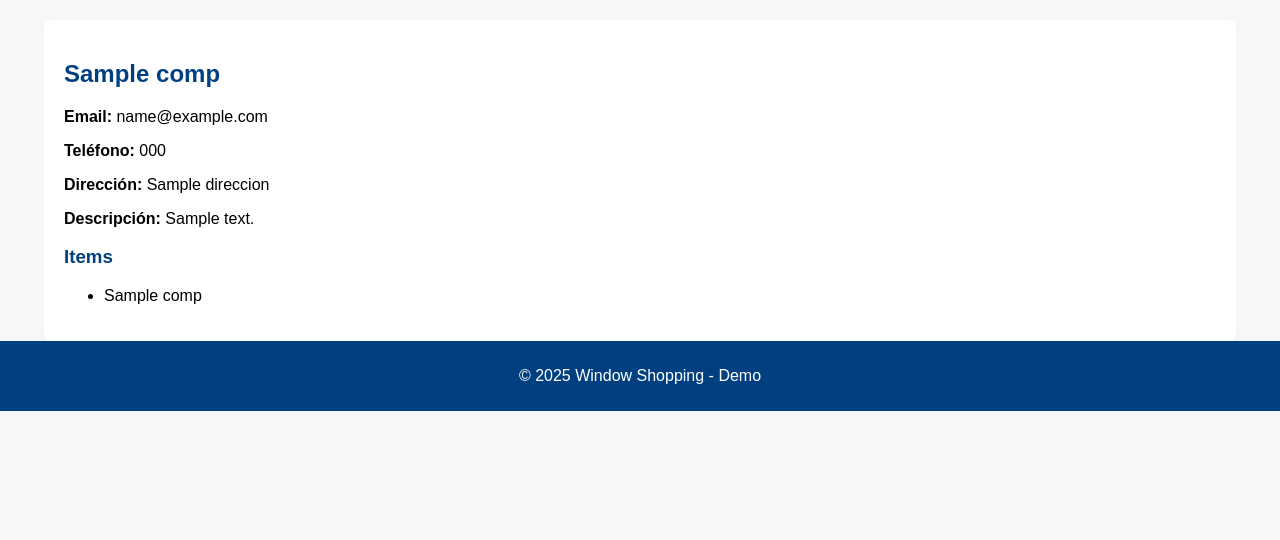
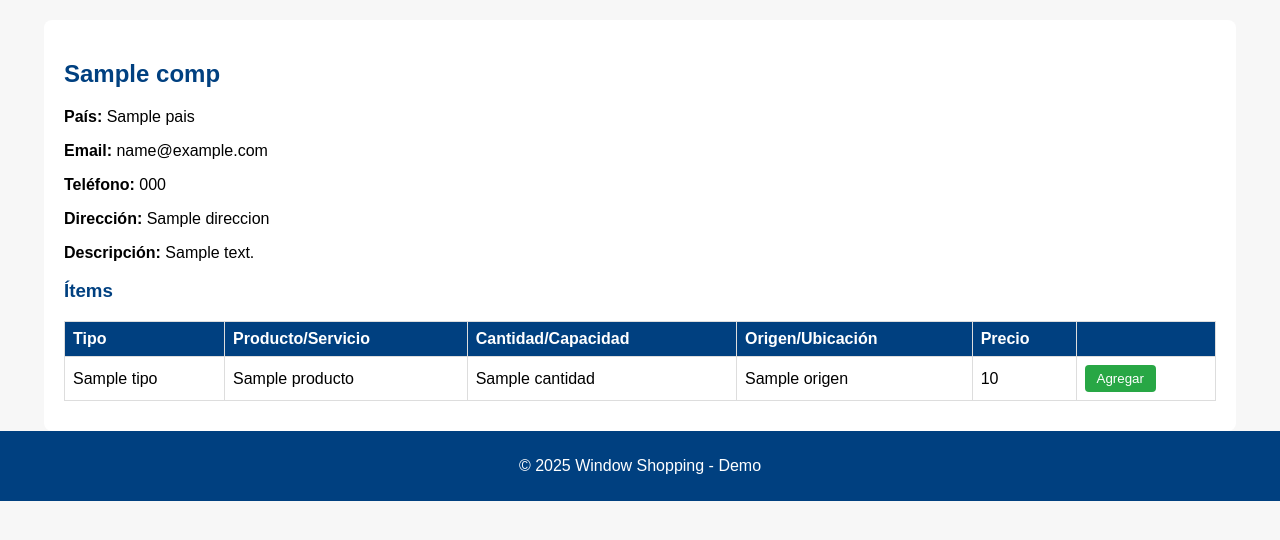
Before and after one commit to crhistopher09ponce04-art/Window-Shopping, a Flask app: template templates/cliente_detalle.html in a window 1280 px wide. Shown: the part 162-702 px from the top of the page. Run offline with Flask 3, Linux system fonts and the light colour scheme; the template is opened without the code that fills it: most values are stand-ins (such as "Sample title", 1, 10 or a date in 2020).

Commit message:
Update cliente_detalle.html

```diff
--- a/templates/cliente_detalle.html
+++ b/templates/cliente_detalle.html
@@ -1,15 +1,48 @@
 {% extends "base.html" %}
 {% block content %}
-<h2>{{ comp.nombre or comp.empresa }}</h2>
-<p><b>Email:</b> {{ comp.email }}</p>
-<p><b>Teléfono:</b> {{ comp.telefono }}</p>
-<p><b>Dirección:</b> {{ comp.direccion }}</p>
-<p><b>Descripción:</b> {{ comp.descripcion }}</p>
+<h2>{{ comp.nombre }}</h2>
 
-<h3>Items</h3>
-<ul>
-  {% for it in comp.items %}
-    <li>{{ it }}</li>
-  {% endfor %}
-</ul>
+<div>
+    <p><strong>{{ t("País","Country","國家") }}:</strong> {{ comp.pais }}</p>
+    <p><strong>{{ t("Email","Email","電子郵件") }}:</strong> {{ comp.email }}</p>
+    <p><strong>{{ t("Teléfono","Phone","電話") }}:</strong> {{ comp.telefono }}</p>
+    <p><strong>{{ t("Dirección","Address","地址") }}:</strong> {{ comp.direccion }}</p>
+    <p><strong>{{ t("Descripción","Description","描述") }}:</strong> {{ comp.descripcion }}</p>
+</div>
+
+<h3>{{ t("Ítems","Items","項目") }}</h3>
+{% if comp.items %}
+<table>
+    <tr>
+        <th>{{ t("Tipo","Type","類型") }}</th>
+        <th>{{ t("Producto/Servicio","Product/Service","產品/服務") }}</th>
+        <th>{{ t("Cantidad/Capacidad","Quantity/Capacity","數量/容量") }}</th>
+        <th>{{ t("Origen/Ubicación","Origin/Location","來源/地點") }}</th>
+        <th>{{ t("Precio","Price","價格") }}</th>
+        <th></th>
+    </tr>
+    {% for it in comp.items %}
+    <tr>
+        <td>{{ it.tipo }}</td>
+        <td>{{ it.producto or it.servicio }}</td>
+        <td>{{ it.cantidad or it.capacidad }}</td>
+        <td>{{ it.origen or it.ubicacion }}</td>
+        <td>{{ it.precio or "-" }}</td>
+        <td>
+            <form method="post" action="{{ url_for('cart_add') }}">
+                <input type="hidden" name="empresa" value="{{ comp.nombre }}">
+                {% if it.producto %}
+                <input type="hidden" name="producto" value="{{ it.producto }}">
+                {% else %}
+                <input type="hidden" name="servicio" value="{{ it.servicio }}">
+                {% endif %}
+                <button class="add-btn">{{ t("Agregar","Add","加入") }}</button>
+            </form>
+        </td>
+    </tr>
+    {% endfor %}
+</table>
+{% else %}
+<p><em>{{ t("No hay ítems.","No items.","沒有項目") }}</em></p>
+{% endif %}
 {% endblock %}
```
